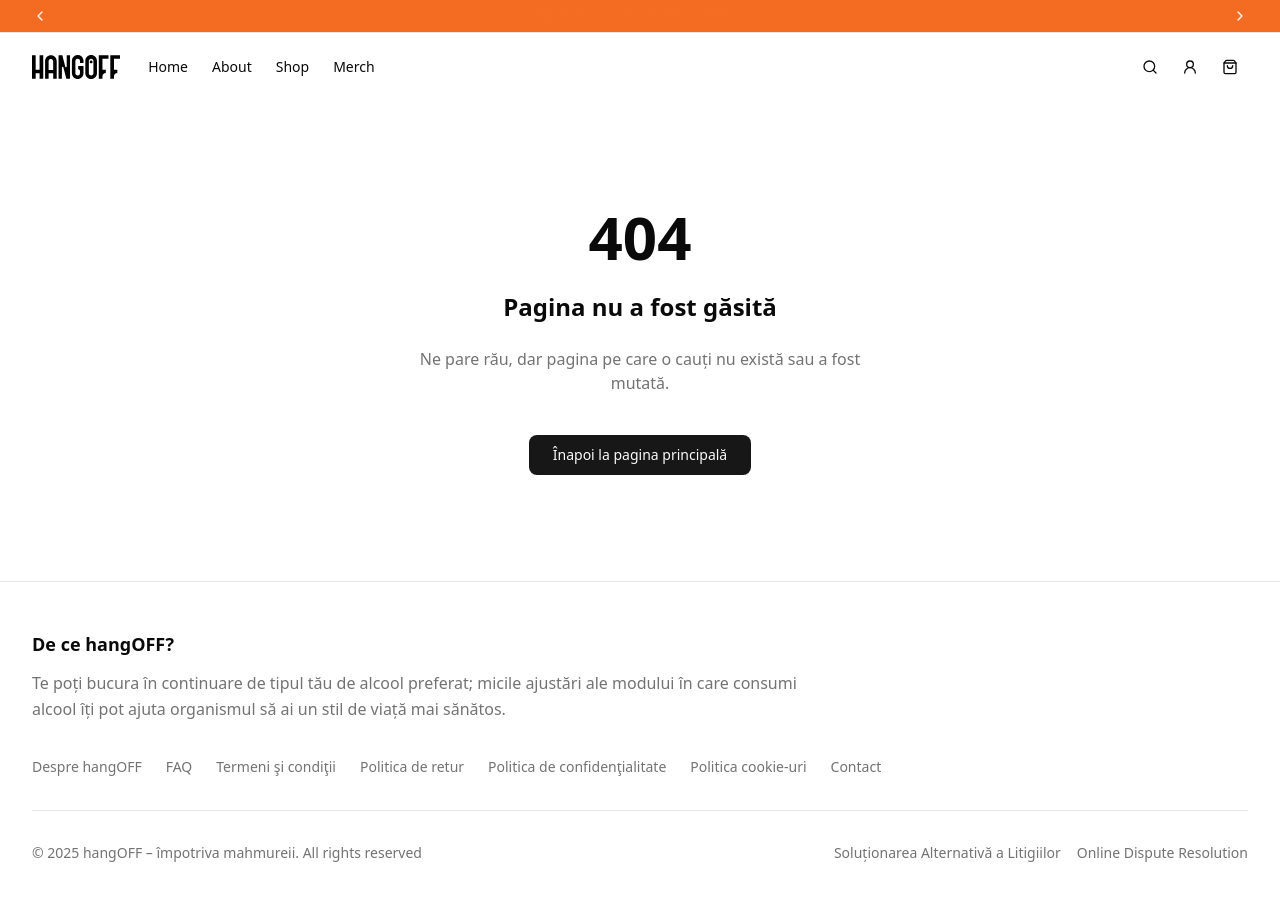
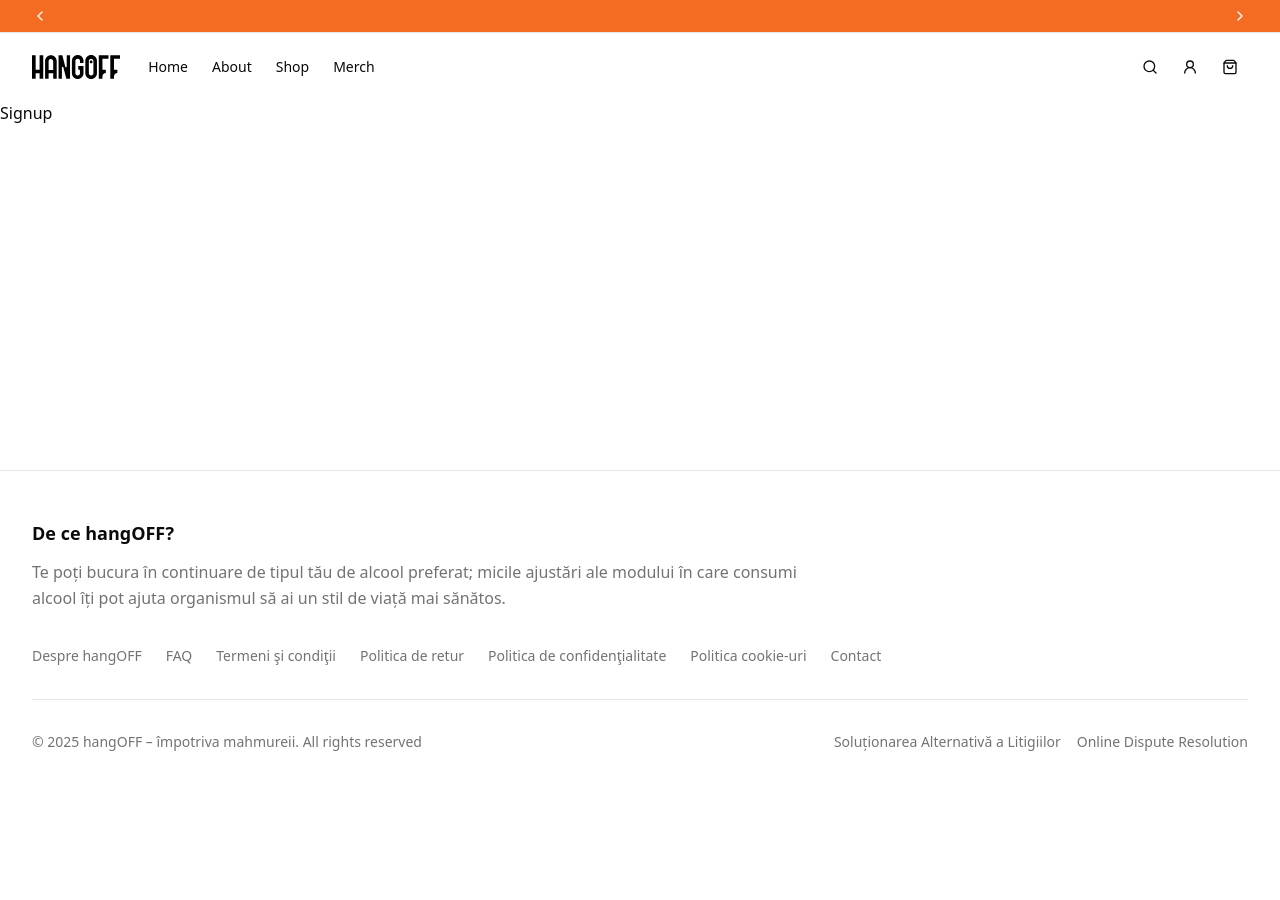
Before and after one commit to Radu028/hangoff-app, a Next.js app: page /signup in a window 1280 px wide. Before the commit this address had no page. Shown: the top 900 px of the page. After the commit the page ends 800 px from the top, so only its background shows below. Built offline with nearby package versions, Linux system fonts and the light colour scheme.

Commit message:
feat: update primary color in globals.css, add Signup page component, and refactor PromoBar to use primary color for background

```diff
--- a/app/globals.css
+++ b/app/globals.css
@@ -51,7 +51,7 @@
   --card-foreground: oklch(0.145 0 0);
   --popover: oklch(1 0 0);
   --popover-foreground: oklch(0.145 0 0);
-  --primary: oklch(0.205 0 0);
+  --primary: oklch(0.6868 0.1843 44.63);
   --primary-foreground: oklch(0.985 0 0);
   --secondary: oklch(0.97 0 0);
   --secondary-foreground: oklch(0.205 0 0);
--- /dev/null
+++ b/app/signup/page.tsx
@@ -0,0 +1,3 @@
+export default function Signup() {
+  return <div>Signup</div>;
+}
--- a/app/ui/promo-bar.tsx
+++ b/app/ui/promo-bar.tsx
@@ -97,7 +97,7 @@ export default function PromoBar() {
   const { index, cycleMessage } = usePromoCycle(MESSAGES.length, INTERVAL);
 
   return (
-    <div className="w-full border-b bg-[#f36c21]">
+    <div className="w-full border-b bg-primary">
       <div className="grid grid-cols-[auto_1fr_auto] items-center py-2">
         <ArrowButton direction="left" onClick={() => cycleMessage(-1)} />
 
```
